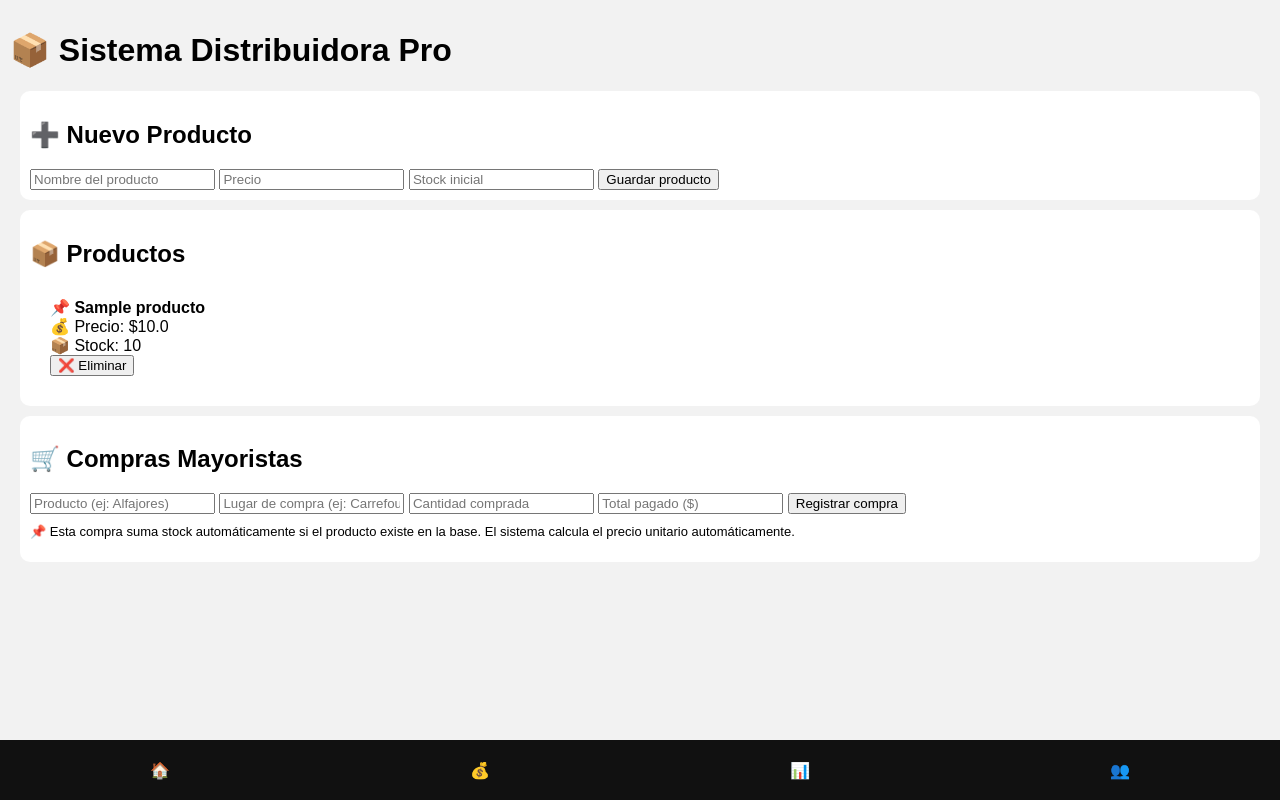
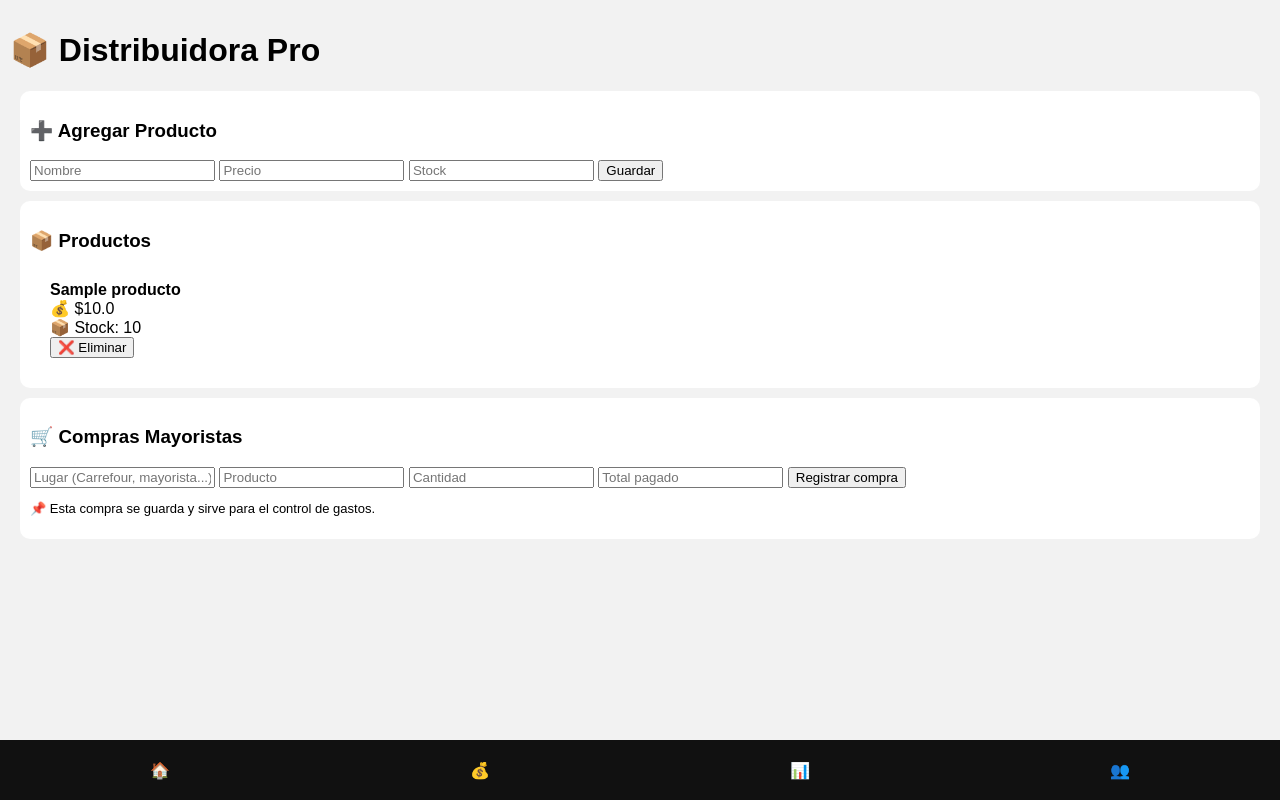
Before and after one commit to nicomartinezytm-pixel/distribuidora, a Flask app: page / in a window 1280 px wide. Run offline with Flask 3, Linux system fonts and the light colour scheme; tables that the repository leaves empty hold one stand-in row (values such as "Sample post").

Commit message:
Update index.html

```diff
--- a/templates/index.html
+++ b/templates/index.html
@@ -3,71 +3,54 @@
 
 <div class="container">
 
-    <h1>📦 Sistema Distribuidora Pro</h1>
+    <h1>📦 Distribuidora Pro</h1>
 
-    <!-- ================= PRODUCTOS ================= -->
+    <!-- ================= PRODUCTO ================= -->
     <div class="card">
-
-        <h2>➕ Nuevo Producto</h2>
+        <h3>➕ Agregar Producto</h3>
 
         <form method="POST" action="/agregar_producto">
-
-            <input name="nombre" placeholder="Nombre del producto" required>
-            <input name="precio" placeholder="Precio" step="0.01" required>
-            <input name="stock" placeholder="Stock inicial" required>
-
-            <button type="submit">Guardar producto</button>
-
+            <input name="nombre" placeholder="Nombre" required>
+            <input name="precio" placeholder="Precio" required>
+            <input name="stock" placeholder="Stock" required>
+            <button type="submit">Guardar</button>
         </form>
-
     </div>
 
-    <!-- ================= LISTA PRODUCTOS ================= -->
+    <!-- ================= LISTA ================= -->
     <div class="card">
+        <h3>📦 Productos</h3>
 
-        <h2>📦 Productos</h2>
-
-        {% if productos %}
         {% for p in productos %}
         <div class="card">
+            <b>{{p['nombre']}}</b><br>
+            💰 ${{p['precio']}}<br>
+            📦 Stock: {{p['stock']}}<br>
 
-                    <b>📌 {{ p['nombre'] }}</b><br>
-                    💰 Precio: ${{ p['precio'] }}<br>
-                    📦 Stock: {{ p['stock'] }}<br>
-
-                    <a href="/eliminar_producto/{{ p['id'] }}">
+            <a href="/eliminar_producto/{{p['id']}}">
                 <button>❌ Eliminar</button>
             </a>
-
         </div>
         {% endfor %}
-        {% else %}
-            <p>No hay productos cargados.</p>
-        {% endif %}
-
     </div>
 
-    <!-- ================= COMPRAS MAYORISTAS ================= -->
+    <!-- ================= COMPRAS ================= -->
     <div class="card">
-
-        <h2>🛒 Compras Mayoristas</h2>
+        <h3>🛒 Compras Mayoristas</h3>
 
         <form method="POST" action="/agregar_compra">
 
-            <input name="producto" placeholder="Producto (ej: Alfajores)" required>
-            <input name="lugar" placeholder="Lugar de compra (ej: Carrefour / Mayorista)" required>
-            <input name="cantidad" type="number" placeholder="Cantidad comprada" required>
-            <input name="total" type="number" step="0.01" placeholder="Total pagado ($)" required>
+            <input name="lugar" placeholder="Lugar (Carrefour, mayorista...)" required>
+            <input name="producto" placeholder="Producto" required>
+            <input name="cantidad" type="number" placeholder="Cantidad" required>
+            <input name="total" type="number" step="0.01" placeholder="Total pagado" required>
 
             <button type="submit">Registrar compra</button>
-
         </form>
 
-        <p style="font-size:13px; margin-top:10px;">
-            📌 Esta compra suma stock automáticamente si el producto existe en la base.
-            El sistema calcula el precio unitario automáticamente.
+        <p style="font-size:13px;">
+            📌 Esta compra se guarda y sirve para el control de gastos.
         </p>
-
     </div>
 
 </div>
```
Lines whose indentation alone changed are shown as unchanged.
